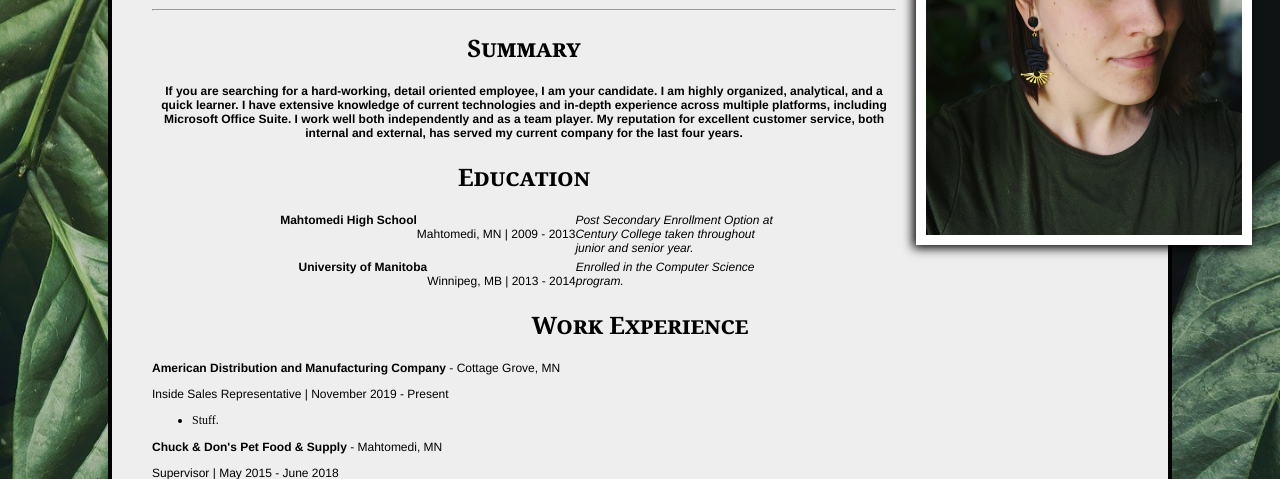
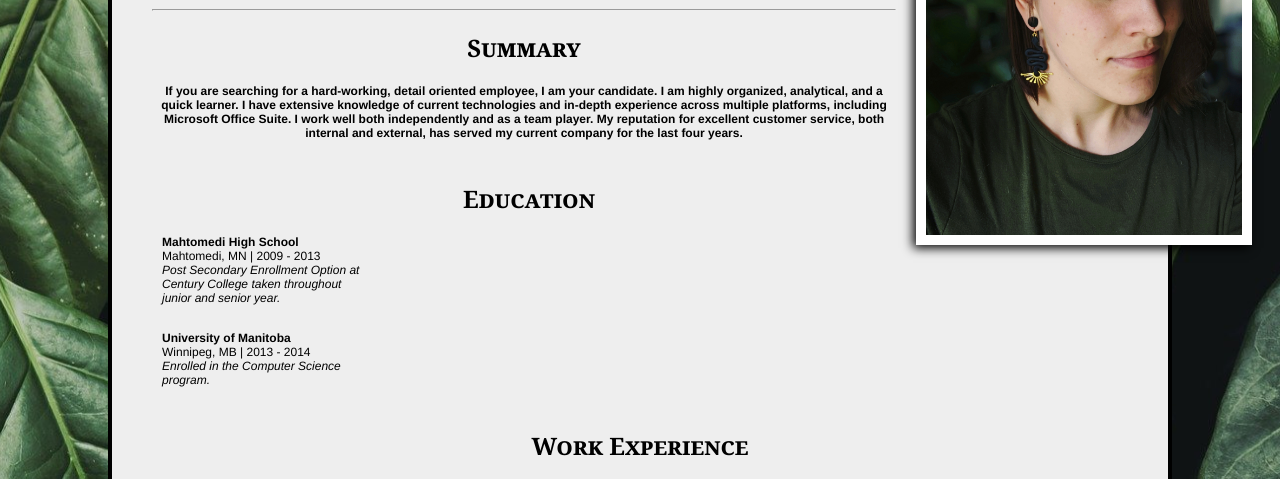
Before and after one commit to vkarlen/vkarlen.github.io, a plain HTML site: page index.html in a window 1280 px wide. Shown: the part 290-769 px from the top of the page. Drawn offline with Linux system fonts and the light colour scheme.

Commit message:
Update style.css

```diff
--- a/style.css
+++ b/style.css
@@ -22,13 +22,19 @@ html {
 }
 
 .edu {
-
+  padding: 10px;
 }
 
-.edu p {
-  display: flex;
-  justify-content: center;
-  margin: 5px;
+.hs {
+  width: 50%;
+  padding:10px;
+  word-wrap: break-word;
+}
+
+.col {
+  width: 50%;
+  padding:10px;
+  word-wrap: break-word;
 }
 
 h1 {
```
